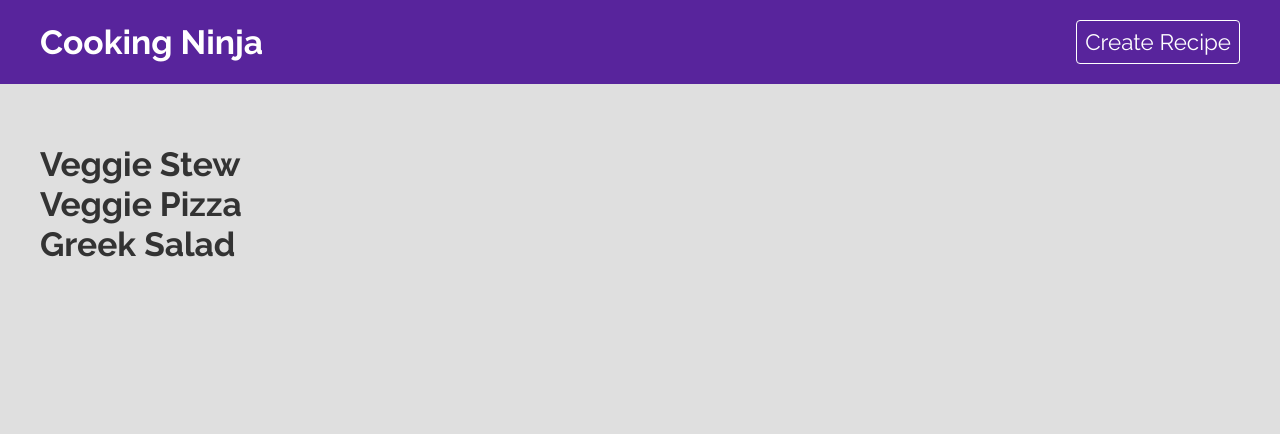
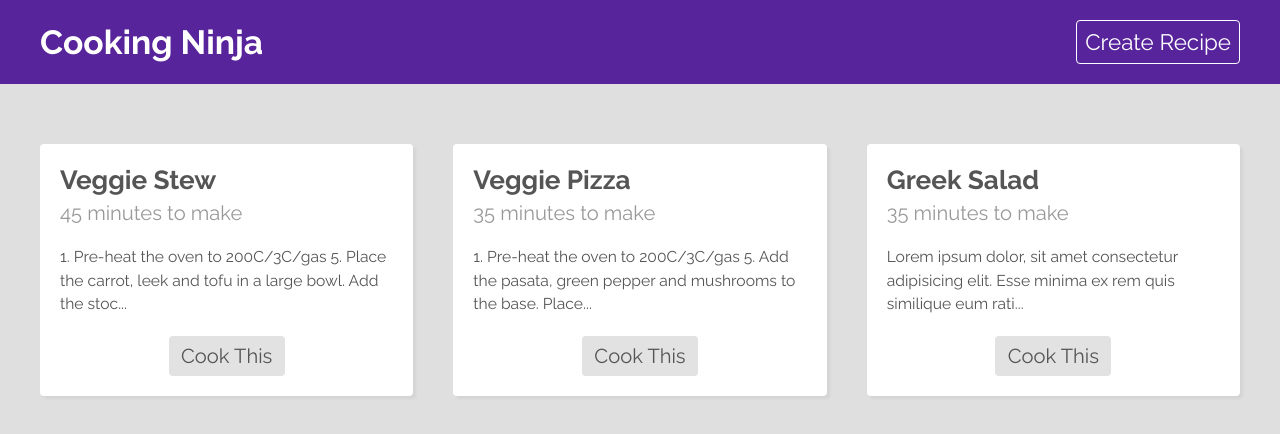
Before and after one commit to KieranWebDev/RecipeDirectory-ReactAndFirebase, a React (Create React App) app: page / in a window 1280 px wide. Shown: the top 434 px of the page. Built offline with nearby package versions, Linux system fonts and the light colour scheme; data requests are answered from the project's data file.

Commit message:
made RecipeList component. mapped through data and added css

```diff
--- /dev/null
+++ b/src/components/RecipeList/RecipeList.js
@@ -0,0 +1,17 @@
+import './recipeList.css';
+import { Link } from 'react-router-dom';
+
+export default function RecipeList({ recipes }) {
+  return (
+    <div className="recipe-list">
+      {recipes.map((recipe) => (
+        <div className="card" key={recipe.id}>
+          <h3>{recipe.title}</h3>
+          <p>{recipe.cookingTime} to make </p>
+          <div>{recipe.method.substring(0, 100)}...</div>
+          <Link to={`/recipes/${recipe.id}`}>Cook This</Link>
+        </div>
+      ))}
+    </div>
+  );
+}
--- /dev/null
+++ b/src/components/RecipeList/recipeList.css
@@ -0,0 +1,47 @@
+.recipe-list {
+  display: grid;
+  grid-template-columns: 1fr 1fr 1fr;
+  grid-gap: 40px;
+  max-width: 1200px;
+  margin: 40px auto;
+}
+.recipe-list .card {
+  background: #fff;
+  color: #333;
+  padding: 20px;
+  border-radius: 4px;
+  box-shadow: 3px 3px 3px rgba(0, 0, 0, 0.05);
+  transition: all 0.3s ease;
+  position: relative;
+}
+.recipe-list .card:hover {
+  transform: rotate(3deg);
+}
+.recipe-list .card h3 {
+  color: #555;
+  margin-bottom: 6px;
+}
+.recipe-list .card p {
+  color: #999;
+  font-size: 0.9em;
+}
+.recipe-list .card div {
+  color: #555;
+  font-size: 0.7em;
+  margin: 20px 0;
+  line-height: 1.5em;
+}
+.recipe-list .card a {
+  color: #555;
+  text-decoration: none;
+  display: block;
+  background: #e2e2e2;
+  font-size: 0.9em;
+  width: 100px;
+  text-align: center;
+
+  padding: 8px;
+  border-radius: 4px;
+  margin: 20px auto 0;
+  /* margin properties above - top, left and right, bottom */
+}
--- a/src/pages/home/Home.js
+++ b/src/pages/home/Home.js
@@ -1,5 +1,9 @@
 import { useFetch } from '../../hooks/useFetch.js';
 
+//components
+import RecipeList from '../../components/RecipeList/RecipeList';
+
+//styles
 import './home.css';
 export default function Home() {
   const {
@@ -12,8 +16,7 @@ export default function Home() {
     <div className="home">
       {error && <p className="error">Sorry, could not get that data</p>}
       {isPending && <p className="loading">Loading...</p>}
-      {recipes &&
-        recipes.map((recipe) => <h2 key={recipe.id}>{recipe.title}</h2>)}
+      {recipes && <RecipeList recipes={recipes} />}
     </div>
   );
 }
```
